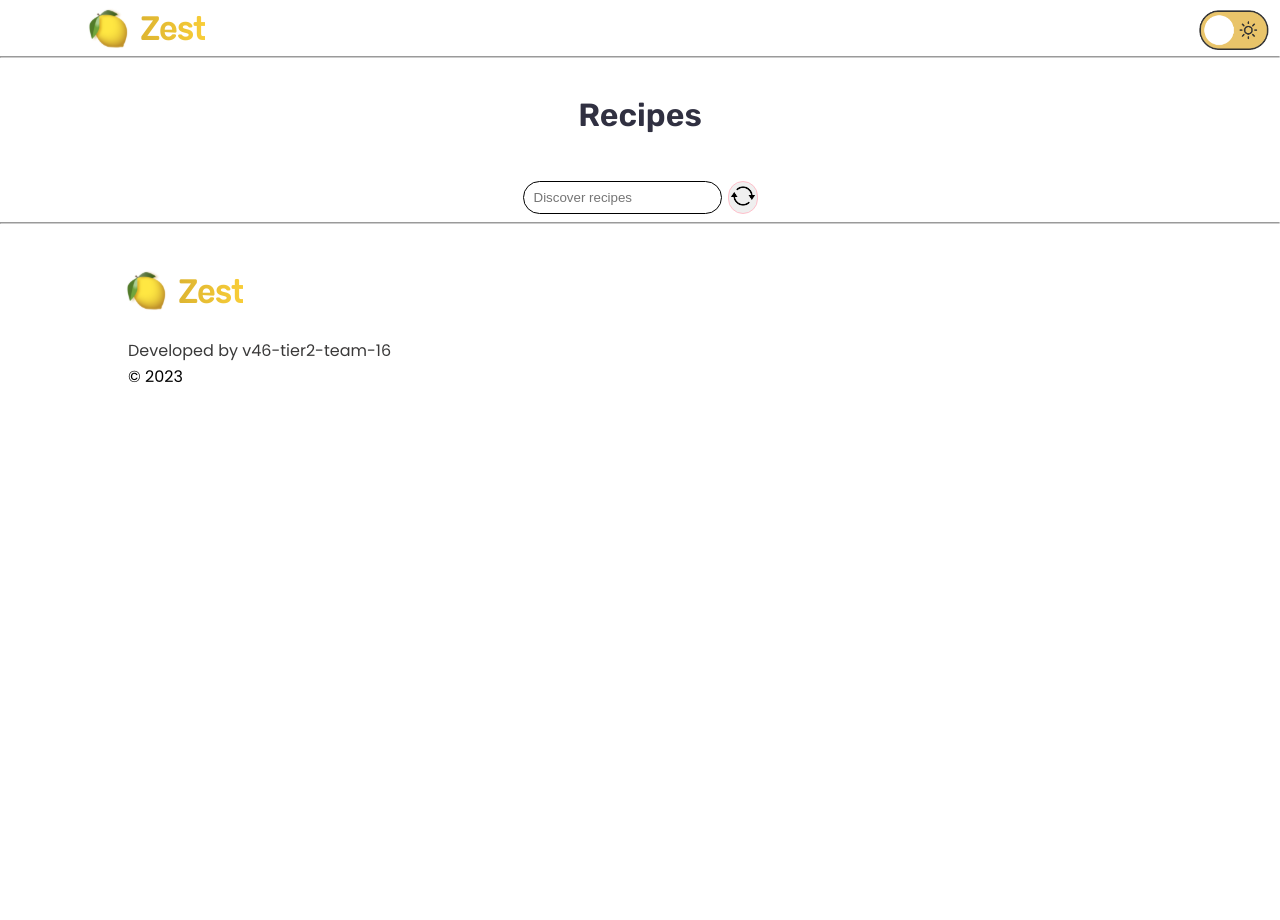
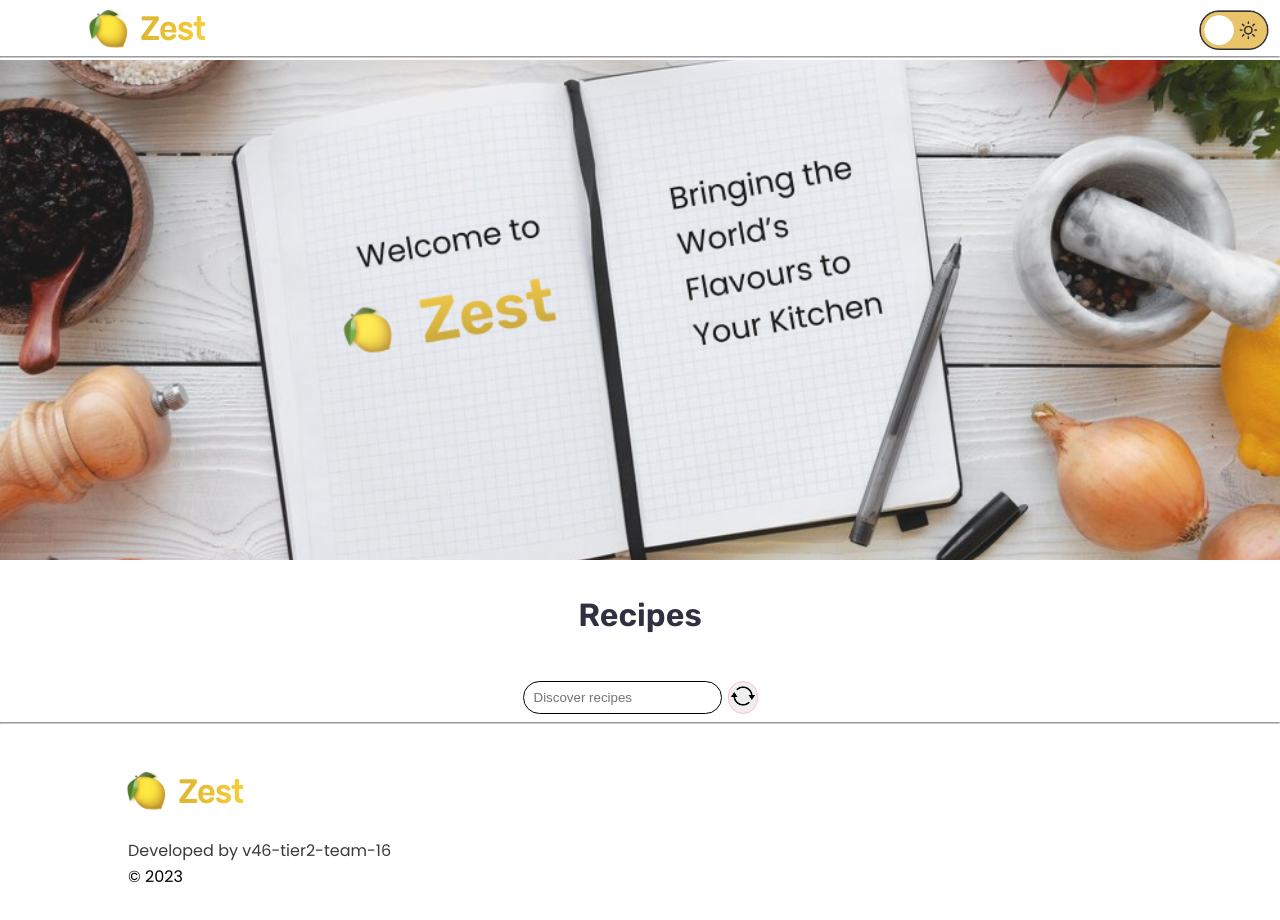
Before and after one commit to chingu-voyages/v46-tier2-team-16, a React (Vite) app: page / in a window 1280 px wide. Shown: the top 920 px of the page. Before the commit the page ends 800 px from the top, so only its background shows below. Built offline with nearby package versions, Linux system fonts and the light colour scheme; no server answers.

Commit message:
adding banner component

```diff
--- /dev/null
+++ b/src/components/Banner/Banner.jsx
@@ -0,0 +1,11 @@
+import styles from  "./Banner.module.css";
+
+const Banner = () => {
+  return (
+   <section className={styles.section}>
+
+   </section>
+  )
+}
+
+export default Banner;
--- /dev/null
+++ b/src/components/Banner/Banner.module.css
@@ -0,0 +1,17 @@
+.section {
+    display: block;
+    background-image: url("./../../assets/images/banner.png");
+    background-repeat: no-repeat;
+    background-size: cover;
+    background-position: center;
+    height: 500px;
+    opacity: 0.9;
+}
+
+
+
+@media (min-width:1400px) {
+    .section {
+       width: 100%;
+    }
+}
--- /dev/null
+++ b/src/components/Banner/index.jsx
@@ -0,0 +1 @@
+export {default as Banner} from "./Banner";
--- a/src/pages/home/Home.jsx
+++ b/src/pages/home/Home.jsx
@@ -3,6 +3,7 @@ import { useDispatch, useSelector } from 'react-redux';
 import { Search } from '../../components/Search';
 import { Recipe } from '../../features/recipe';
 import { fetchRecipes } from '../../features/recipe/recipeSlice';
+import {Banner} from "../../components/Banner";
 
 const Home = () => {
     const recipe = useSelector((state) => state.recipe);
@@ -47,6 +48,7 @@ const Home = () => {
 
     return (
         <>
+        <Banner/>
             <Search handleSearch={handleSearch} handleQuickCooking={handleQuickCooking} />
             {recipeResults ? <Recipe recipe={recipeResults} recipesToDisplay={recipesToDisplay} /> : <></>}
         </>
```
Also changed, not shown: src/assets/images/banner.png (added).
